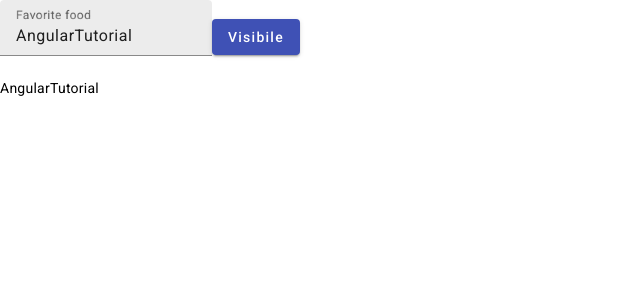
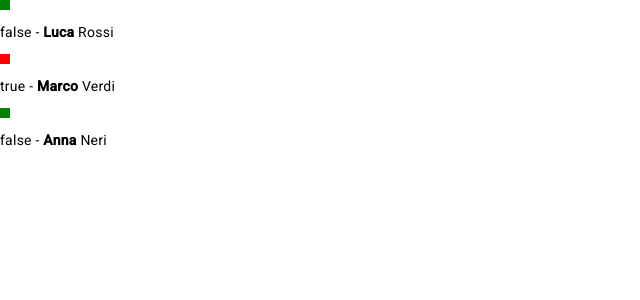
Before and after one commit to rustedredswitch/AngularTutorial, an Angular app: page / in a window 1280 px wide. Shown: the top 300 px of the page, without its empty margins (0-640 px from the left). Built offline with nearby package versions, Linux system fonts and the light colour scheme.

Commit message:
ngFor directive

```diff
--- a/src/app/app.component.css
+++ b/src/app/app.component.css
@@ -0,0 +1,11 @@
+.cerchioVerde{
+  width: 10px;
+  height: 10px;
+  background-color: green;
+}
+
+.cerchioRosso{
+  width: 10px;
+  height: 10px;
+  background-color: red;
+}
--- a/src/app/app.component.html
+++ b/src/app/app.component.html
@@ -1,15 +1,11 @@
-<!-- <app-prova></app-prova> -->
-<mat-form-field class="example-full-width">
-  <mat-label>Favorite food</mat-label>
-  <input matInput placeholder="Ex. Pizza" [(ngModel)]="title" />
-</mat-form-field>
-<button mat-raised-button color="primary" (click)="onClick($event)">
-  Visibile
-</button>
-<ng-template *ngIf="isVisible ; then ifBlock else elseBlock"></ng-template>
-<ng-template #ifBlock>
-  <p>{{ title }}</p>
-</ng-template>
-<ng-template #elseBlock>
-  <p>Not visible</p>
-</ng-template>
+<!-- <ul>
+  <li *ngFor="let persona of persone">
+    {{persona.nome}} - {{persona.cognome}}
+  </li>
+</ul> -->
+
+<div *ngFor="let persona of persone; index as i, count as c, first as idFirst, last as isLast, even as isEven, odd as isOdd">
+  <p class="cerchioVerde" *ngIf="persona.isOnline"></p>
+  <p class="cerchioRosso" *ngIf="!persona.isOnline"></p>
+  <p>{{isOdd}} - <b>{{persona.nome}}</b> {{persona.cognome}}</p>
+</div>
--- a/src/app/app.component.ts
+++ b/src/app/app.component.ts
@@ -9,13 +9,14 @@ export class AppComponent {
   title = 'AngularTutorial';
   isVisible: Boolean = true;
 
-  // onInput(event: Event) {
-  //   this.title = (<HTMLInputElement>event.target).value;
-  //   // console.log((<HTMLInputElement> event.target).value);
-  // }
+  persone = [
+    { nome: 'Luca', cognome: 'Rossi', isOnline: true },
+    { nome: 'Marco', cognome: 'Verdi', isOnline: false },
+    { nome: 'Anna', cognome: 'Neri', isOnline: true },
+  ];
 
   onClick(event: Event) {
-    this.title = "Hai cliccato il bottone";
+    this.title = 'Hai cliccato il bottone';
     this.isVisible = !this.isVisible;
   }
 }
```
